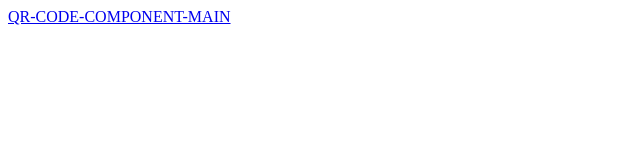
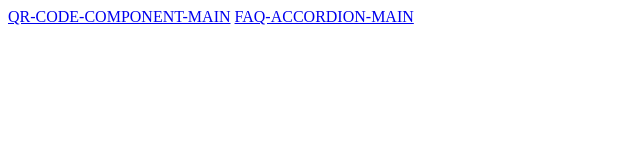
Before and after one commit to gabrielfsoliveiradv/frontend-mentor-challenges, a plain HTML site: page index.html in a window 1280 px wide. Shown: the whole page, without its empty margins (0-640 px from the left). Drawn offline with Linux system fonts and the light colour scheme.

Commit message:
Update index.html

```diff
--- a/index.html
+++ b/index.html
@@ -7,5 +7,6 @@
 </head>
 <body>
 	<a href="qr-code-component-main/index.html">QR-CODE-COMPONENT-MAIN</a>
+	<a href="faq-accordion-main/index.html">FAQ-ACCORDION-MAIN</a>
 </body>
 </html>
```
